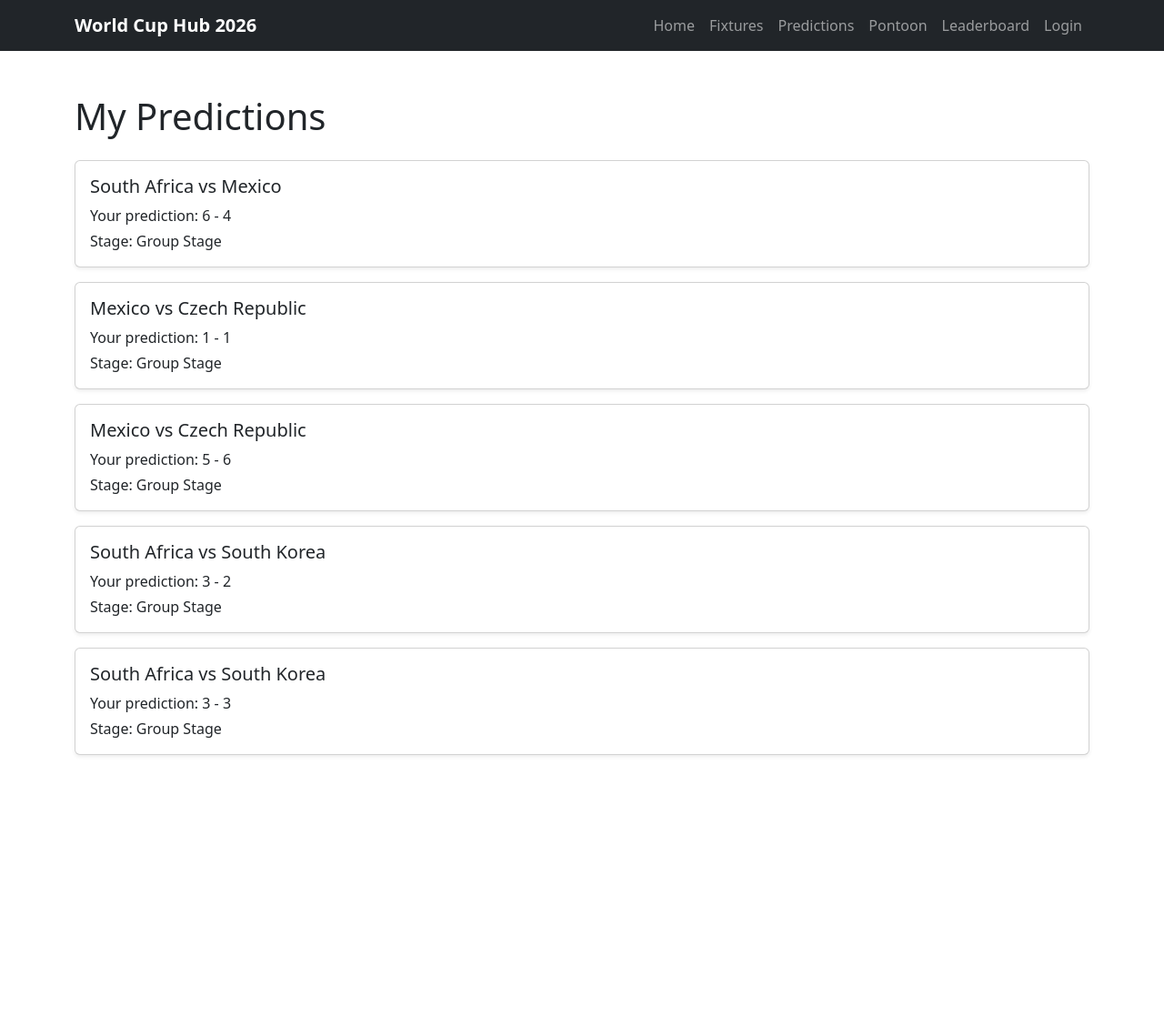
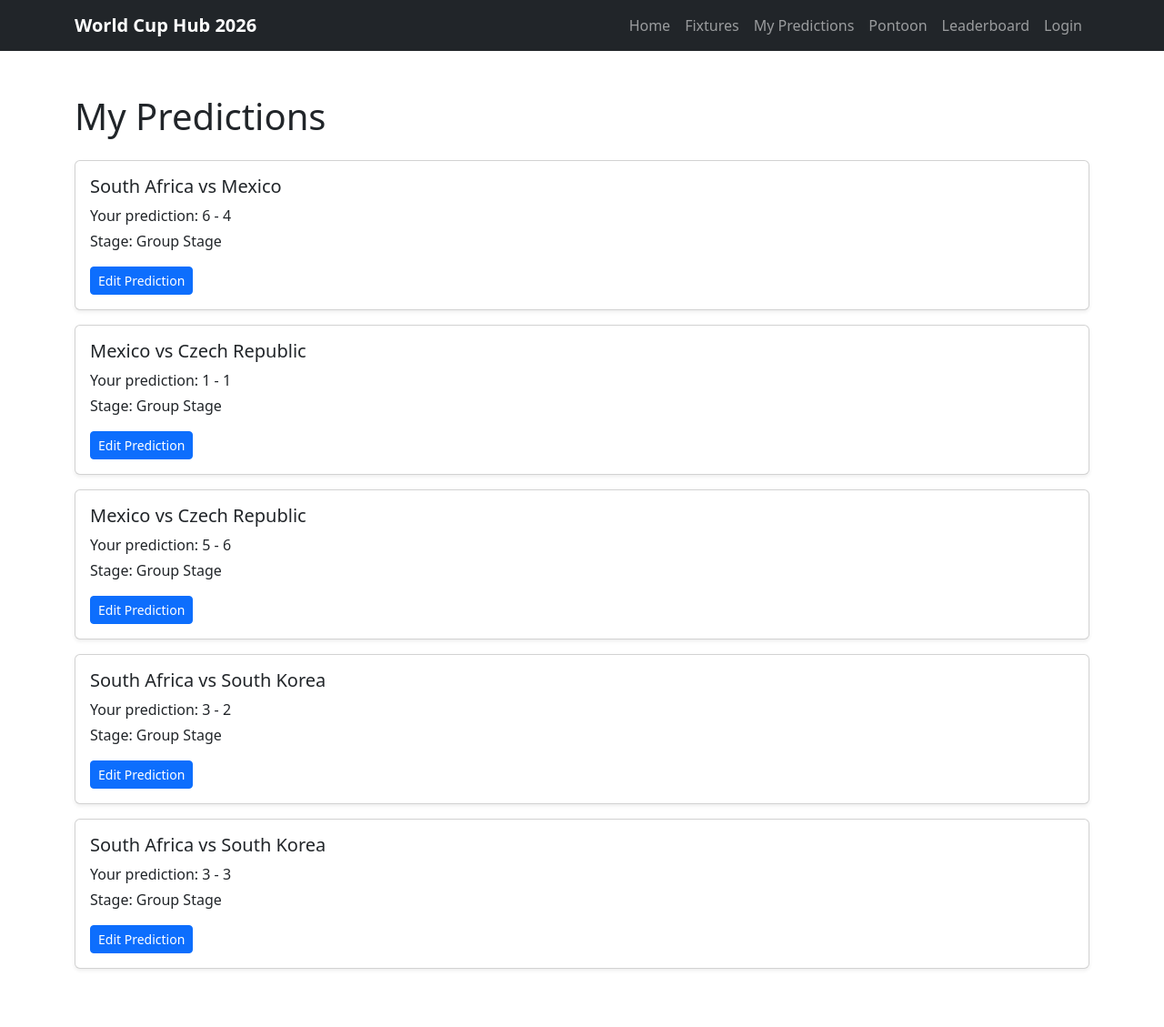
Before and after one commit to joeb-brfc/world-cup-hub-2026, a Django app: template predictor/templates/predictor/my_predictions.html in a window 1280 px wide. Shown: the whole page at 91% size. Before the commit the page ends 831 px from the top, so only its background shows below. Run offline with Django 5.2, Linux system fonts and the light colour scheme; the template is opened without the code that fills it: values that come from a table or form of the project are taken from there, others are empty; data comes from the database, SQL or seed files in the repository.

Commit message:
Add edit prediction button to my predictions page

```diff
--- a/predictor/templates/predictor/my_predictions.html
+++ b/predictor/templates/predictor/my_predictions.html
@@ -1,41 +1,19 @@
-{% extends "base.html" %}
-
-{% block title %}
-My Predictions | World Cup Hub 2026
-{% endblock %}
-
-{% block content %}
+{% extends "base.html" %} {% block title %} My Predictions | World Cup Hub 2026 {% endblock %} {% block content %}
 
 <section class="container py-5">
-
   <h1 class="mb-4">My Predictions</h1>
 
   {% for prediction in predictions %}
 
   <div class="card mb-3 shadow-sm">
+    <div class="card-body">
+      <h2 class="h5">{{ prediction.fixture.home_team }} vs {{ prediction.fixture.away_team }}</h2>
 
-            <div class="card-body">
+      <p class="mb-1">Your prediction: {{ prediction.predicted_home_score }} - {{ prediction.predicted_away_score }}</p>
 
-                <h2 class="h5">
-                    {{ prediction.fixture.home_team }}
-                    vs
-                    {{ prediction.fixture.away_team }}
-                </h2>
-
-                <p class="mb-1">
-                    Your prediction:
-                    {{ prediction.predicted_home_score }}
-                    -
-                    {{ prediction.predicted_away_score }}
-                </p>
-
-                <p class="mb-0">
-                    Stage:
-                    {{ prediction.fixture.get_stage_display }}
-                </p>
-
+      <p class="mb-0">Stage: {{ prediction.fixture.get_stage_display }}</p>
+      <a href="{% url 'create_prediction' prediction.fixture.id %}" class="btn btn-primary btn-sm mt-3"> Edit Prediction </a>
     </div>
-
   </div>
 
   {% empty %}
@@ -43,7 +21,6 @@ My Predictions | World Cup Hub 2026
   <p>You have not made any predictions yet.</p>
 
   {% endfor %}
-
 </section>
 
 {% endblock %}
--- a/templates/base.html
+++ b/templates/base.html
@@ -34,7 +34,7 @@
             </li>
 
             <li class="nav-item">
-              <a class="nav-link" href="#">Predictions</a>
+              <a class="nav-link" href="{% url 'my_predictions' %}"> My Predictions </a>
             </li>
 
             <li class="nav-item">
@@ -53,33 +53,20 @@
       </div>
     </nav>
     <main>
-
       {% if messages %}
       <div class="container mt-3">
-
         {% for message in messages %}
 
         <!-- https://getbootstrap.com/docs/4.0/components/alerts/ -->
         <div class="alert alert-{{ message.tags }} alert-dismissible fade show" role="alert">
-
           {{ message }}
 
-          <button type="button"
-                  class="btn-close"
-                  data-bs-dismiss="alert"
-                  aria-label="Close">
-          </button>
-
+          <button type="button" class="btn-close" data-bs-dismiss="alert" aria-label="Close"></button>
         </div>
 
         {% endfor %}
-
       </div>
-  {% endif %}
-
-  {% block content %}
-  {% endblock %}
-
+      {% endif %} {% block content %} {% endblock %}
     </main>
 
     <!-- Bootstrap JavaScript -->
```
Lines whose indentation alone changed are shown as unchanged.
